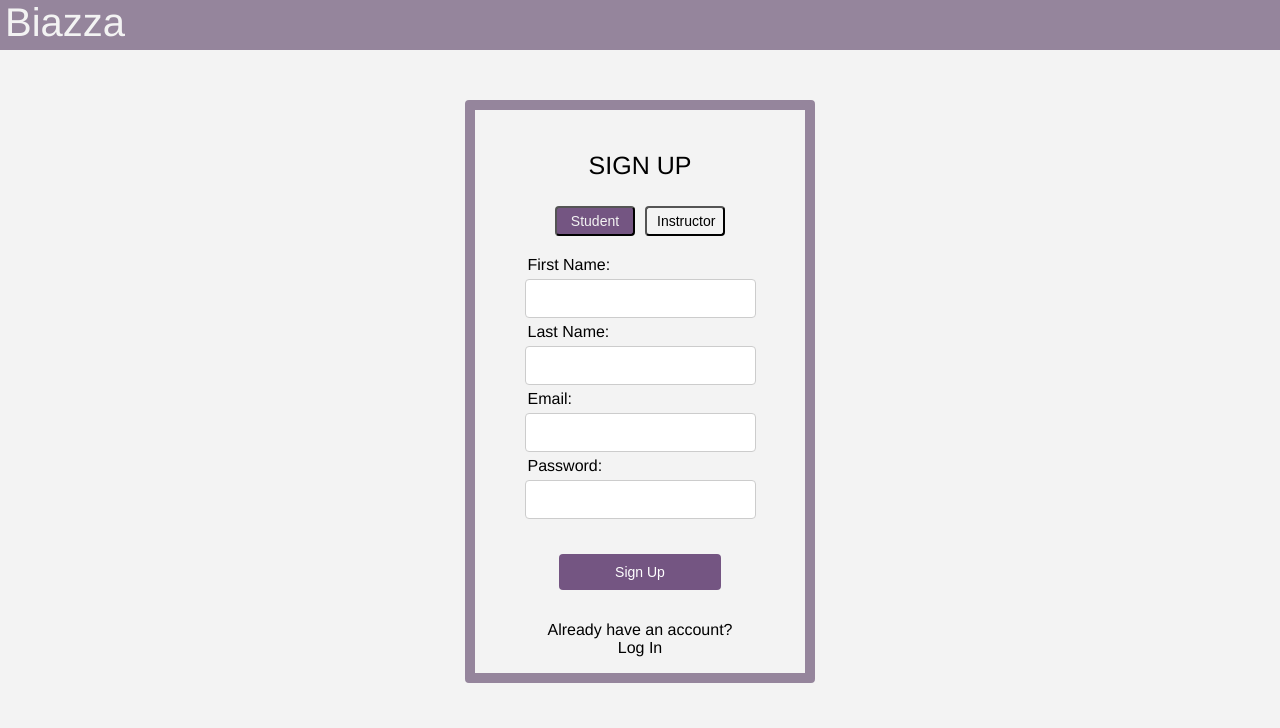
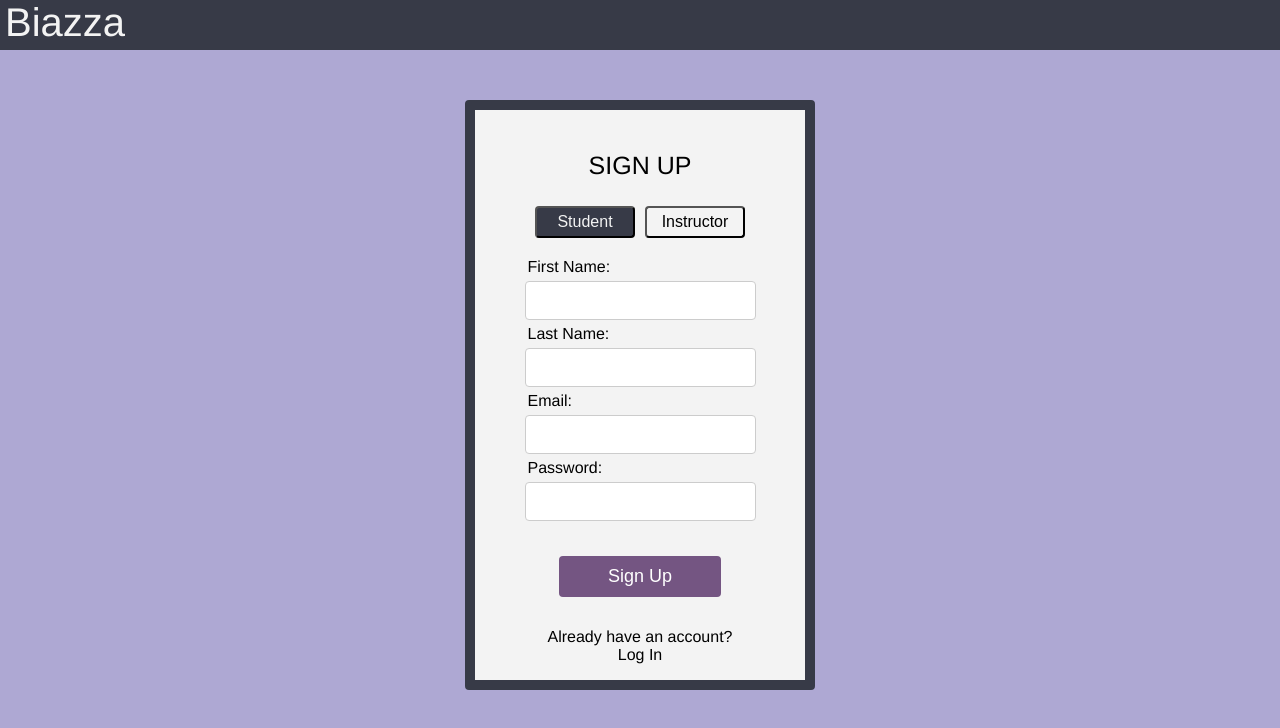
Before and after one commit to software-assignments-spring2021/spring-2020-basic-thunder, a React (Create React App) app in the folder front-end/: page /sign-up in a window 1280 px wide. Shown: the top 728 px of the page. Built offline with nearby package versions, Linux system fonts and the light colour scheme.

Commit message:
add redirect and update styles

```diff
--- a/front-end/src/styles/HomeView.css
+++ b/front-end/src/styles/HomeView.css
@@ -9,7 +9,7 @@
 .HomeView #header {
     width: 100%;
     text-align: left;
-    background-color: #95859c;
+    background-color: #373a47;
     height: 50px;
 }
 
@@ -26,7 +26,8 @@
     flex-wrap: wrap;
     flex-basis: 100%;
     text-align: center;
-    background-color: #f3f3f3;
+    /*background-color: #d3ccd6;*/
+    background-color: #aea8d3;
 }
 
 .HomeView #main {
@@ -34,17 +35,21 @@
 }
 
 .HomeView #main h1 {
-    color: #745582;
+    /* color: #745582;*/
+    color: black;
     padding-top: 10px;
 }
 
 .HomeView #main button {
-    font-size: 15px;
-    color: #745582;
+    font-size: 18px;
+    width: 110px;
+    height: 40px;
+    /*color: #745582;*/
+    color: black;
     border: 2px solid #95859c;
     border-radius: 4px;
     background-color: #f3f3f3;
-    transition-duration: 0.4s;
+    transition-duration: 0.6s;
     padding: 5px 20px 5px 20px;
     margin: 10px 15px 10px 15px;
 }
@@ -56,13 +61,13 @@
 }
 
 .HomeView #main #button2:hover {
-    background-color: #95859c;
+    background-color: black;
     border: 2px solid #95859c;
     cursor: pointer;
 }
 
 .HomeView #main button:hover {
-    background-color: #95859c;
+    background-color: black;
     color: #f3f3f3;
     cursor: pointer;
 }
--- a/front-end/src/styles/LoginView.css
+++ b/front-end/src/styles/LoginView.css
@@ -9,7 +9,8 @@
 .LoginView #header {
     width: 100vh;
     text-align: left;
-    background-color: #95859c;
+    /*background-color: #95859c;*/
+    background-color: #373a47;
     height: 50px;
 }
 
@@ -26,7 +27,8 @@
     flex-wrap: wrap;
     flex-basis: 100%;
     text-align: center;
-    background-color: #f3f3f3;
+    /*background-color: #f3f3f3;*/
+    background-color: #aea8d3;
 }
 
 .LoginView #main {
@@ -35,7 +37,8 @@
 
 .LoginView #login {
     width: 330px;
-    border: 10px solid #95859c;
+    /*border: 10px solid #95859c;*/
+    border: 10px solid #373a47;
     margin: 50px;
     display: inline-block;
     text-align: center;
@@ -81,7 +84,7 @@
 
 .LoginView input[type=submit] {
     width: 70%;
-    font-size: 14px;
+    font-size: 18px;
     background-color: #745582;
     color: white;
     padding: 10px 15px 10px 15px;
--- a/front-end/src/styles/RegisterView.css
+++ b/front-end/src/styles/RegisterView.css
@@ -9,7 +9,8 @@
 .RegisterView #header {
     width: 100vh;
     text-align: left;
-    background-color: #95859c;
+    /*background-color: #95859c;*/
+    background-color: #373a47;
     height: 50px;
 }
 
@@ -26,7 +27,8 @@
     flex-wrap: wrap;
     flex-basis: 100%;
     text-align: center;
-    background-color: #f3f3f3;
+    /*background-color: #f3f3f3;*/
+    background-color: #aea8d3;
 }
 
 .RegisterView #main {
@@ -35,7 +37,8 @@
 
 .RegisterView #register {
     width: 330px;
-    border: 10px solid #95859c;
+    /*border: 10px solid #95859c;*/
+    border: 10px solid #373a47;
     margin: 50px;
     display: inline-block;
     text-align: center;
@@ -81,7 +84,7 @@
 
 .RegisterView input[type=submit] {
     width: 70%;
-    font-size: 14px;
+    font-size: 18px;
     background-color: #745582;
     color: white;
     padding: 10px 15px 10px 15px;
@@ -105,15 +108,16 @@
 
 .RegisterView #buttons input {
     border-radius: 4px;
-    width: 80px;
-    font-size: 14px;
+    width: 100px;
+    font-size: 16px;
     padding: 5px 10px 5px 10px;
     margin: 5px 5px 20px;
     transition-duration: 0.4s;
 }
 
 .RegisterView #on {
-    background-color: #745582;
+    /*background-color: #745582;*/
+    background-color: #373a47;
     color: #f3f3f3;
 }
 
```
